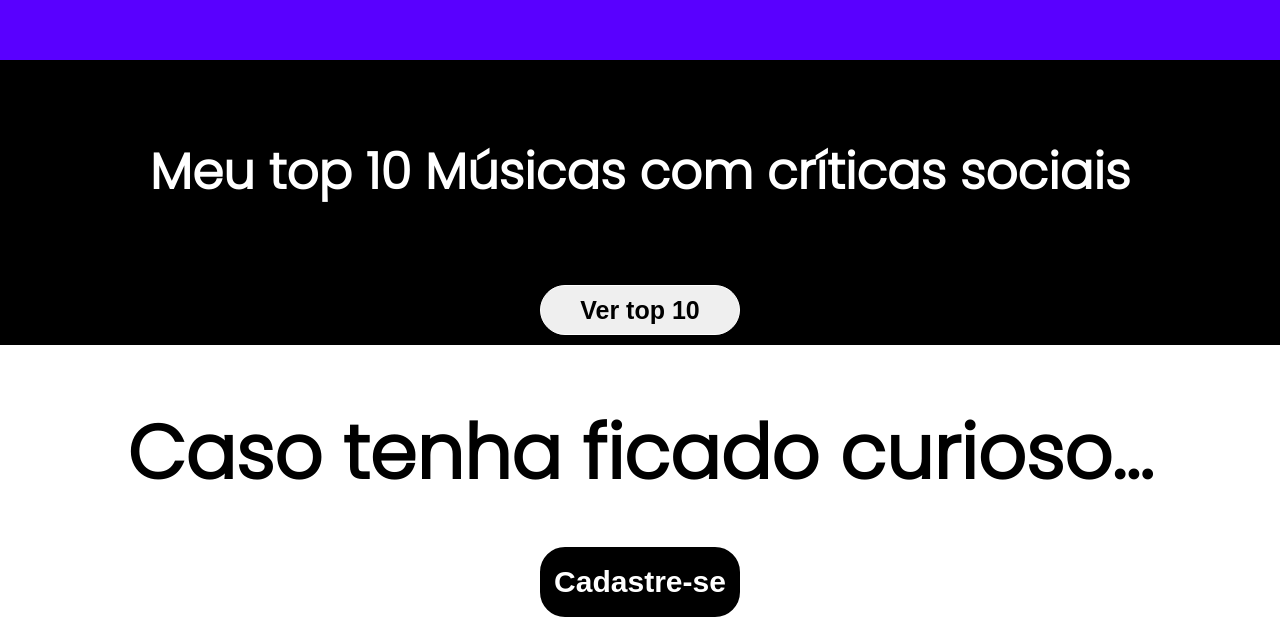
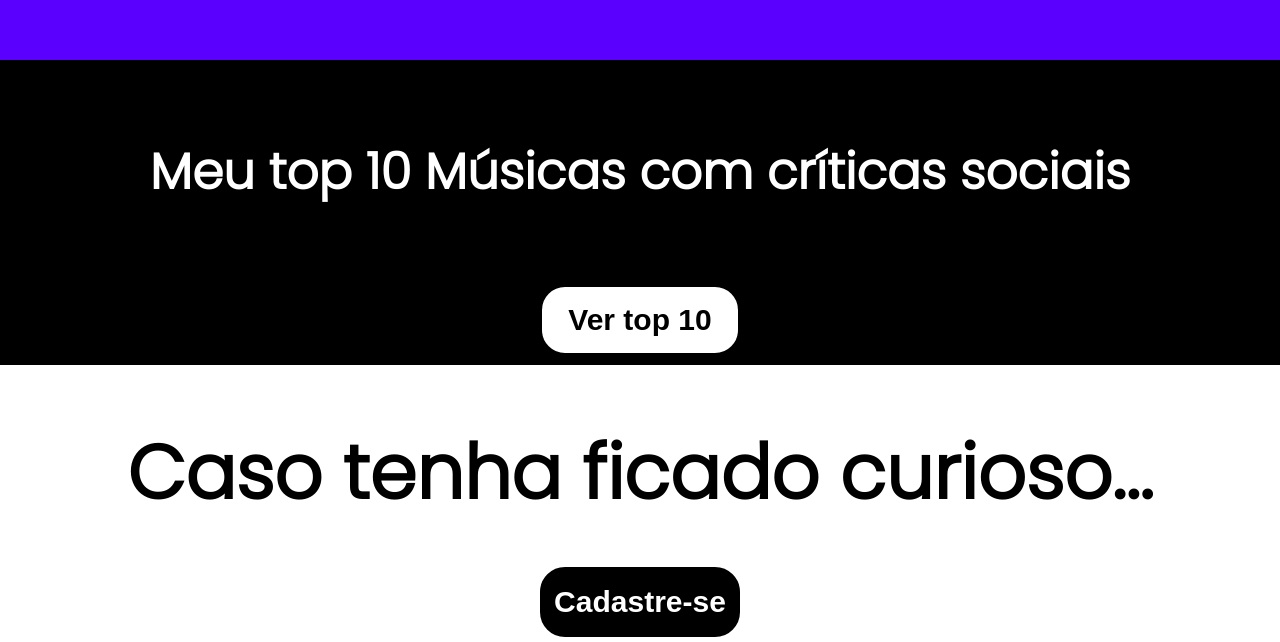
Before and after one commit to MarayahPiccinini/Projeto-Individual, a website: page Site/public/index.html in a window 1280 px wide. Shown: the part 1700-2342 px from the top of the page. Drawn offline with Linux system fonts and the light colour scheme.

Commit message:
ultima versão 11

```diff
--- a/Site/public/index.html
+++ b/Site/public/index.html
@@ -53,7 +53,15 @@
         <div id="botaotop" class="botao">
           <button
             onclick="botaoTop()"
-            style="font-size: 25px; font-weight: bold">
+            style="font-size: 25px; font-weight: bold; border: solid 2px black;
+            border-radius: 25px;
+            padding: 7px 7px;
+           width: 200px;
+           height: 70px;
+           background-color: white;
+           color: black;
+           font-weight: bold;
+           font-size: 30px;">
             Ver top 10
           </button>
         </div>
```
